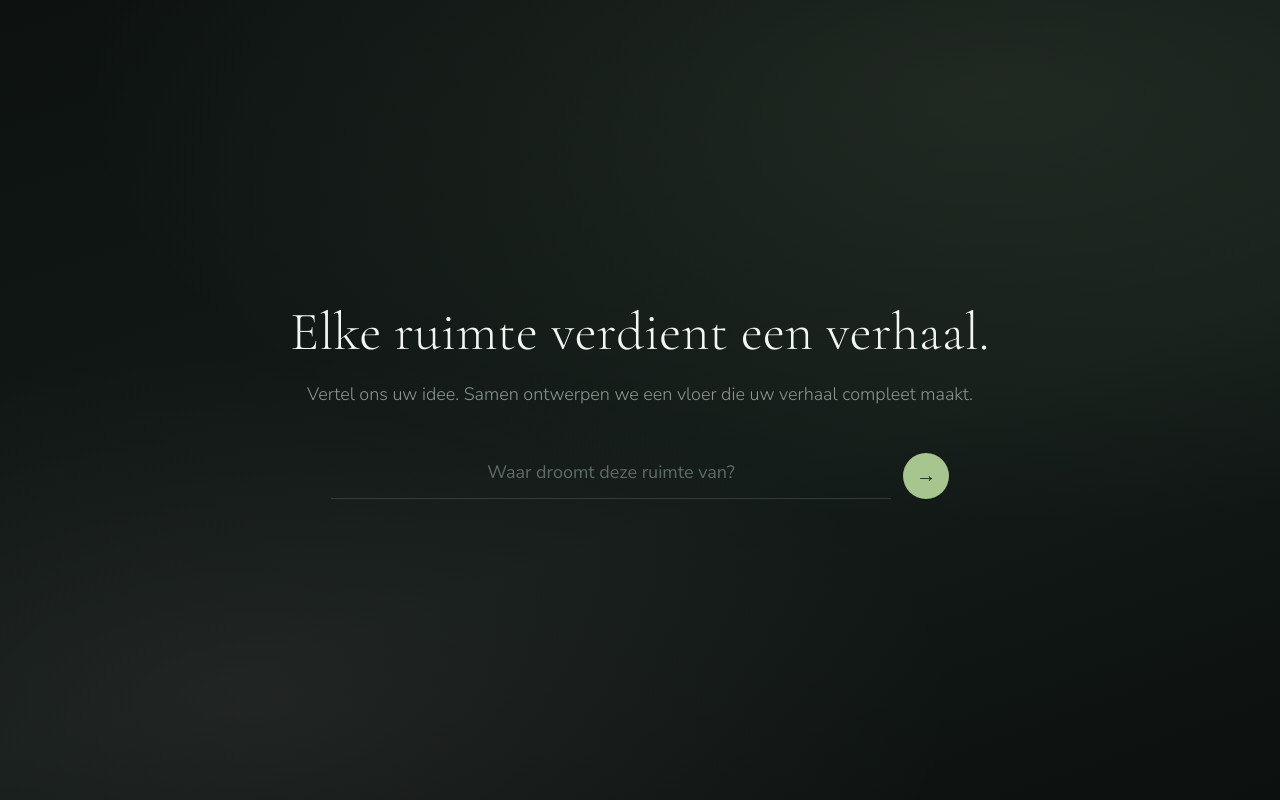
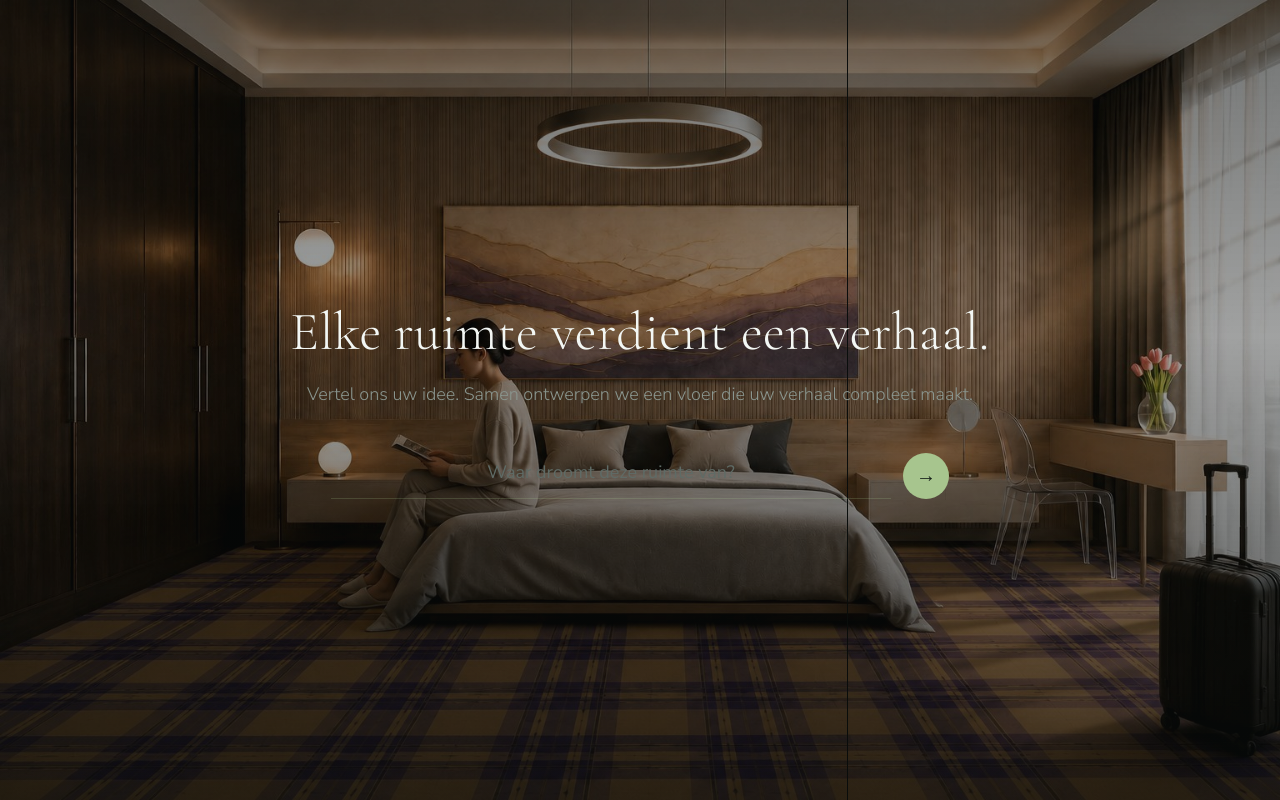
Before and after one commit to appieoosterhof/dcod-tapijt-studio-v2, a Flask app: page /ontwerp in a window 1280 px wide. Run offline with Flask 3, Linux system fonts and the light colour scheme.

Commit message:
feat(experience): full-screen Hero Experience on the studio opening page (UX-001)
Vervangt de statische donkere hero-achtergrond van /ontwerp door een full-screen,
traag overvloeiende presentatie van vier eigen DCOD-projectfoto's waarin het
printtapijt zichtbaar de hoofdrol speelt (hotel, bibliotheek, entree/publiek,
werk/horeca). Zo begrijpt een bezoeker binnen seconden dat dit een ontwerpstudio
voor bijzondere vloerconcepten is, zonder marketingtekst.

- CSS: gestapelde .hero-beeld-lagen met opacity-crossfade (2,4s), leesbaarheids-
  scrim, prefers-reduced-motion (geen wissel), fixed/absolute lagen (geen CLS).
- HTML: vier sfeerbeelden + scrim binnen #hero; bestaande typografie, slogan en
  invoerveld ongewijzigd en stabiel op de voorgrond.
- Geisoleerd inline-script: traag overvloeien elke 9s; geen slider/knoppen.

Uitsluitend Experience Layer: geen wijziging aan Design Brain, workflow, API's,
reasoning, DesignContext, contracten of validaties. Respecteert de architecture
freeze (BUILD-030). Geverifieerd: desktop + mobiel, tekst leesbaar tegen donkerste
en felste beeld, 0 console-fouten.

Co-Authored-By: Claude Opus 4.8 <noreply@anthropic.com>

```diff
--- a/templates/ontwerp.html
+++ b/templates/ontwerp.html
@@ -51,7 +51,7 @@ body[data-sfeer="organisch"] .sfeer{background:
 /* ── Hero (landingstoestand) ────────────────────────────────────────────────── */
 #hero{position:fixed;inset:0;z-index:20;display:flex;align-items:center;justify-content:center;padding:24px;
   transition:opacity var(--t-traag) ease, transform var(--t-traag) ease;}
-.hero-inner{max-width:720px;text-align:center;}
+.hero-inner{max-width:720px;text-align:center;position:relative;z-index:2;}
 .hero-kop{font-family:var(--serif);font-weight:300;font-size:clamp(30px,5vw,54px);line-height:1.15;color:var(--text-strong);letter-spacing:.3px;}
 .hero-sub{margin-top:18px;font-size:clamp(15px,2vw,18px);color:var(--muted);font-weight:300;}
 .hero-invoer-wrap{margin-top:38px;display:flex;align-items:flex-end;gap:12px;justify-content:center;}
@@ -63,6 +63,15 @@ body[data-sfeer="organisch"] .sfeer{background:
   display:flex;align-items:center;justify-content:center;transition:transform var(--t-snel) ease,opacity var(--t-snel) ease;}
 .rond:hover{transform:translateY(-1px);}
 body.gestart #hero{opacity:0;transform:scale(1.03);pointer-events:none;}
+
+/* ── Hero Experience: sfeerbeelden (eigen DCOD-projecten), traag overvloeiend ── */
+.hero-beelden{position:absolute;inset:0;z-index:0;overflow:hidden;background:var(--diep);}
+.hero-beeld{position:absolute;inset:0;background-size:cover;background-position:center;
+  opacity:0;transition:opacity 2.4s ease-in-out;will-change:opacity;}
+.hero-beeld.actief{opacity:1;}
+.hero-scrim{position:absolute;inset:0;z-index:1;pointer-events:none;
+  background:linear-gradient(180deg,rgba(9,12,11,.58),rgba(9,12,11,.38) 42%,rgba(9,12,11,.72));}
+@media (prefers-reduced-motion:reduce){.hero-beeld{transition:none;}}
 
 /* ── Atelier ────────────────────────────────────────────────────────────────── */
 header#atelierkop{display:flex;align-items:center;padding:22px 30px;opacity:0;transition:opacity var(--t-traag) ease;}
@@ -161,6 +170,14 @@ body.gestart main{opacity:1;}
 
 <!-- Hero: de eerste indruk, geen formulier -->
 <div id="hero">
+  <!-- Sfeerbeelden: eigen DCOD-projecten waarin de vloer de hoofdrol speelt; traag overvloeiend -->
+  <div class="hero-beelden" aria-hidden="true">
+    <div class="hero-beeld actief" style="background-image:url('/static/img/projecten/project_2.jpg')"></div>
+    <div class="hero-beeld" style="background-image:url('/static/img/projecten/project_4.jpg')"></div>
+    <div class="hero-beeld" style="background-image:url('/static/img/projecten/project_1.jpg')"></div>
+    <div class="hero-beeld" style="background-image:url('/static/img/projecten/project_3.jpg')"></div>
+  </div>
+  <div class="hero-scrim" aria-hidden="true"></div>
   <div class="hero-inner">
     <h1 class="hero-kop">Elke ruimte verdient een verhaal.</h1>
     <p class="hero-sub">Vertel ons uw idee. Samen ontwerpen we een vloer die uw verhaal compleet maakt.</p>
@@ -199,6 +216,21 @@ body.gestart main{opacity:1;}
   </section>
 </main>
 
+<!-- Hero Experience: traag overvloeien tussen de sfeerbeelden (presentatie-only) -->
+<script>
+(function(){
+  var beelden = Array.prototype.slice.call(document.querySelectorAll('.hero-beeld'));
+  if (beelden.length < 2) return;
+  var rm = window.matchMedia && window.matchMedia('(prefers-reduced-motion: reduce)');
+  if (rm && rm.matches) return;            // rust: één statisch sfeerbeeld, geen wissel
+  var i = 0;
+  setInterval(function(){
+    beelden[i].classList.remove('actief');
+    i = (i + 1) % beelden.length;
+    beelden[i].classList.add('actief');
+  }, 9000);                                 // binnen 8–10s; CSS verzorgt de trage fade (2,4s)
+})();
+</script>
 <script src="/static/js/ontwerp.js?v=20260712_030000"></script>
 </body>
 </html>
```
